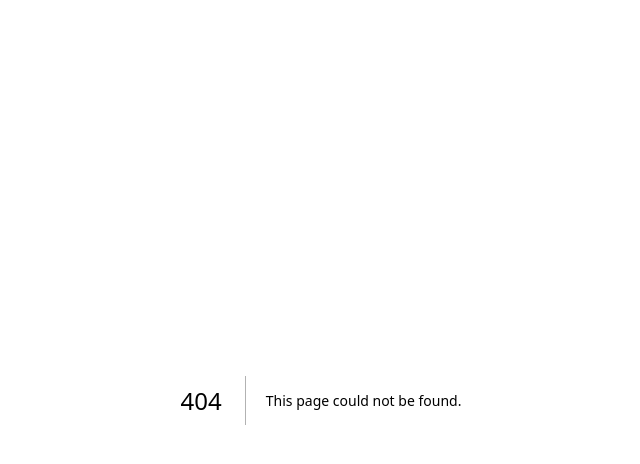
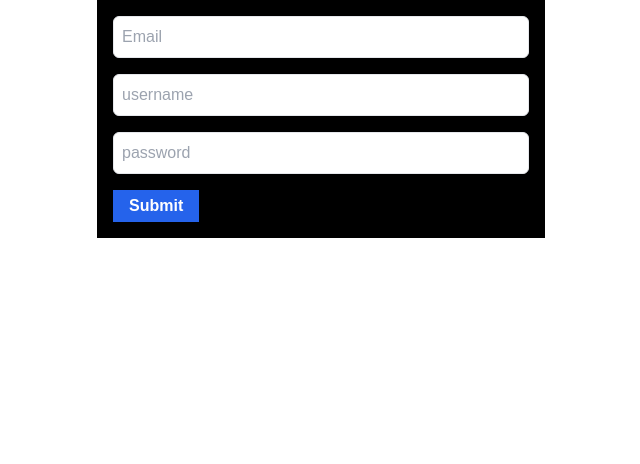
Before and after one commit to Tobikun11-Arch/Typescript-Nextjs-Playground, a Next.js app: page /zods_validation in a window 1280 px wide. Before the commit this address had no page. Shown: the top 464 px of the page, without its empty margins (319-959 px from the left). Built offline with nearby package versions, Linux system fonts and the light colour scheme.

Commit message:
added zod form with nextjs

```diff
--- /dev/null
+++ b/app/zods_validation/FormValidation.tsx
@@ -0,0 +1,47 @@
+"use client"
+import { useForm } from "react-hook-form";
+import { z } from "zod";
+import { zodResolver } from "@hookform/resolvers/zod";
+import { registerSchema } from './SchemaValidation';
+import Input from "./Input";
+
+type RegisterFormInputs = z.infer<typeof registerSchema>
+
+export default function FormValidation() {
+    const { handleSubmit, register, formState: { errors } } = useForm<RegisterFormInputs>({
+        resolver: zodResolver(registerSchema)
+    })
+
+    function onSubmit(data: RegisterFormInputs) {
+        console.log(data)
+    }
+
+    return (
+        <main className="h-screen">
+            <form onSubmit={handleSubmit(onSubmit)} className='bg-black max-w-md mx-auto p-4'>
+                    <Input
+                        {...register("email")}
+                        placeholder="Email"
+                        type="email"
+                    />
+                    {errors.email && <p className="text-red-500 text-sm -mt-3">{errors.email.message}</p>}
+
+                    <Input
+                        {...register("username")}
+                        placeholder="username"
+                        type="text"
+                    />
+                    {errors.username && <p className="text-red-500 text-sm -mt-3">{errors.username.message}</p>}
+
+                    <Input
+                        {...register("password")}
+                        placeholder="password"
+                        type="password"
+                    />
+                    {errors.password && <p className="text-red-500 text-sm -mt-3">{errors.password.message}</p>}
+
+                <button className="px-4 py-1 bg-blue-600 text-white font-semibold" type="submit">Submit</button>
+            </form>
+        </main>
+    )
+}
--- /dev/null
+++ b/app/zods_validation/Input.tsx
@@ -0,0 +1,22 @@
+import React from "react";
+
+interface InputProps extends React.InputHTMLAttributes<HTMLInputElement> {
+  placeholder?: string;
+  type: string;
+}
+
+const Input = React.forwardRef<HTMLInputElement, InputProps>(({ placeholder, type, ...rest }, ref) => {
+    return (
+        <div className="mb-4">
+        <input
+            ref={ref} // ✅ Forward ref to make React Hook Form work
+            type={type}
+            placeholder={placeholder}
+            className="w-full border p-2 rounded-md outline-none"
+            {...rest}
+        />
+        </div>
+    );
+});
+
+export default Input;
--- /dev/null
+++ b/app/zods_validation/SchemaValidation.ts
@@ -0,0 +1,18 @@
+import { z } from "zod";
+
+export const registerSchema = z.object({
+    email: z.string().nonempty("Email is required").email("Invalid email address"),
+    username: z
+      .string()
+      .nonempty("Username is required")
+      .min(3, "Username must be at least 3 characters long")
+      .max(20, "Username must be at most 20 characters long"),
+    password: z
+      .string()
+      .nonempty("Password is required")
+      .min(8, "Password must be at least 8 characters long")
+      .regex(/[A-Z]/, "Password must contain at least one uppercase letter")
+      .regex(/[a-z]/, "Password must contain at least one lowercase letter")
+      .regex(/\d/, "Password must contain at least one number")
+      .regex(/[@$!%*?&]/, "Password must contain at least one special character"),
+});
--- /dev/null
+++ b/app/zods_validation/page.tsx
@@ -0,0 +1,5 @@
+import FormValidation from "./FormValidation"
+
+export default function page() {
+    return <FormValidation/>
+}
--- a/package.json
+++ b/package.json
@@ -9,6 +9,7 @@
     "lint": "next lint"
   },
   "dependencies": {
+    "@hookform/resolvers": "^4.0.0",
     "@radix-ui/react-checkbox": "^1.1.3",
     "@radix-ui/react-dropdown-menu": "^2.1.4",
     "@radix-ui/react-slot": "^1.1.1",
@@ -29,9 +30,11 @@
     "react-chartjs-2": "^5.2.0",
     "react-day-picker": "^8.10.1",
     "react-dom": "^18.3.1",
+    "react-hook-form": "^7.54.2",
     "socket.io-client": "^4.8.1",
     "tailwind-merge": "^2.5.4",
     "tailwindcss-animate": "^1.0.7",
+    "zod": "^3.24.1",
     "zustand": "^5.0.2"
   },
   "devDependencies": {
```
Also changed, not shown: app/shadcn/payments-table/data-table.tsx (line endings or trailing spaces), 1 other file (tests, documents, lock files or other folders).
